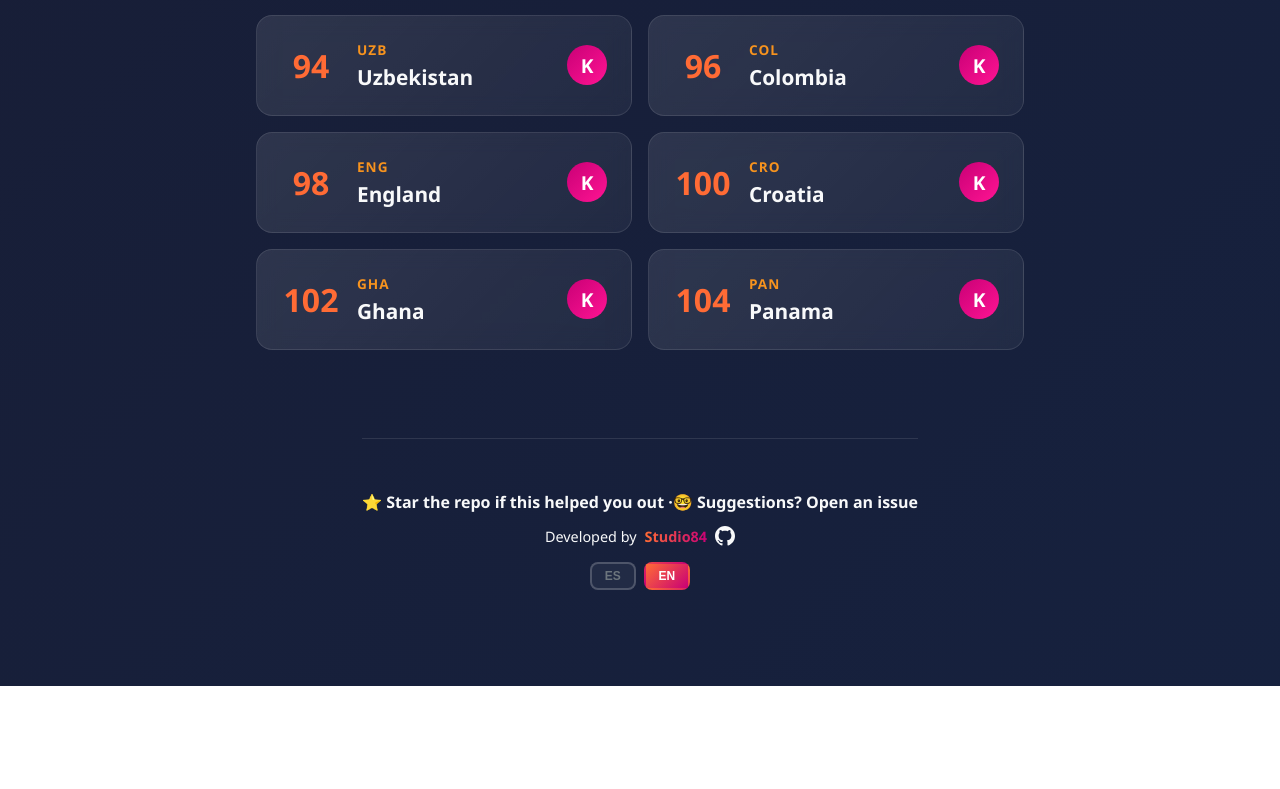
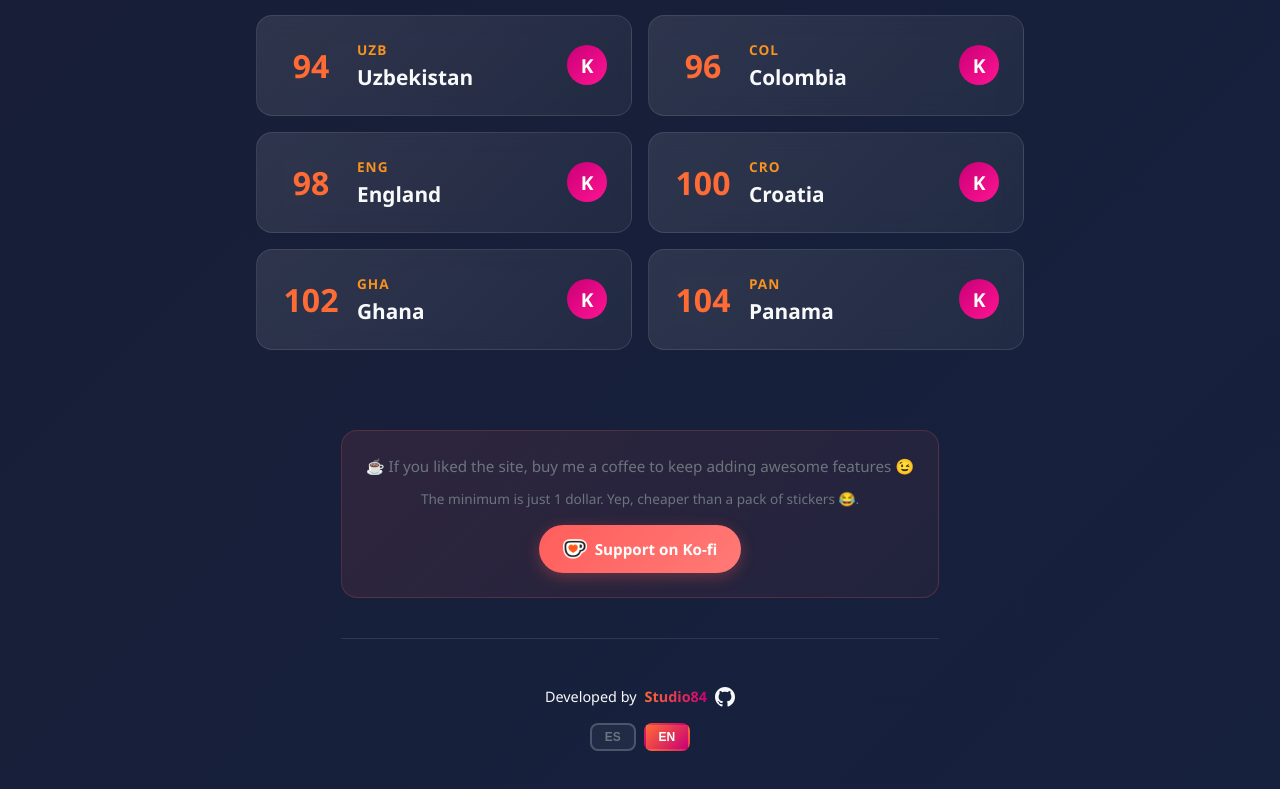
Before and after one commit to robertoandres24/worldcup-album-index, a React (Vite) app: page / in a window 1280 px wide. Shown: the part 2859-3648 px from the top of the page. Before the commit the page ends 3545 px from the top, so only its background shows below. Built offline with nearby package versions, Linux system fonts and the light colour scheme.

Commit message:
ko-fi integration

```diff
--- a/src/App.jsx
+++ b/src/App.jsx
@@ -318,25 +318,25 @@ function App() {
       )}
 
       <footer>
-        <div className="github-section">
-          <p className="github-message">
-            <a
-              href="https://github.com/robertoandres24/worldcup-album-index"
-              target="_blank"
-              rel="noopener noreferrer"
-              className="github-link"
-            >
-              ⭐ {t('starMessage')} · {' '}
-            </a>
-            <a
-              href="https://github.com/robertoandres24/worldcup-album-index/issues"
-              target="_blank"
-              rel="noopener noreferrer"
-              className="github-link"
-            >
-              {' '} 🤓 {t('suggestImprovement')}
-            </a>
+        <div className="kofi-section">
+          <p className="kofi-message">
+            ☕ {t('kofiMessage')}
           </p>
+          <p className="kofi-sub-message">
+            {t('kofiSubMessage')}
+          </p>
+          <a
+            href="https://ko-fi.com/studio84"
+            target="_blank"
+            rel="noopener noreferrer"
+            className="kofi-btn"
+          >
+            <img src="/kofi-icon.png" alt="Ko-fi" className="kofi-icon" />
+            {t('kofiButton')}
+          </a>
+        </div>
+
+                <div className="github-section">
           <p className="github-developed-by">
             <span className="footer-text">{t('footer')}</span>
             <a
@@ -352,6 +352,7 @@ function App() {
             </a>
           </p>
         </div>
+
         <div className="lang-toggle footer-lang">
           <button
             className={`lang-btn ${locale === 'es' ? 'active' : ''}`}
--- a/src/i18n/en.json
+++ b/src/i18n/en.json
@@ -17,5 +17,8 @@
   "shareTitle": "World Cup 2026 FIFA Album Index",
   "shareText": "Quickly find which page each sticker goes in your album",
   "linkCopied": "Link copied to clipboard",
-  "copyLink": "Copy link"
+  "copyLink": "Copy link",
+  "kofiMessage": "If you liked the site, buy me a coffee to keep adding awesome features 😉",
+  "kofiSubMessage": "The minimum is just 1 dollar. Yep, cheaper than a pack of stickers 😂.",
+  "kofiButton": "Support on Ko-fi"
 }
--- a/src/i18n/es.json
+++ b/src/i18n/es.json
@@ -17,5 +17,8 @@
   "shareTitle": "Indice del Album Mundial FIFA 2026",
   "shareText": "Encuentra rápidamente en qué página va cada lámina de tu álbum",
   "linkCopied": "Enlace copiado al portapapeles",
-  "copyLink": "Copiar enlace"
+  "copyLink": "Copiar enlace",
+  "kofiMessage": "Si te gustó el sitio, invítame un cafecito para seguir agregando cosas geniales 😉",
+  "kofiSubMessage": "El minimo es solo 1 dolar. Sip, mas barato que un sobre de laminas 😂.",
+  "kofiButton": "Donar un Cafecito"
 }
--- a/src/index.css
+++ b/src/index.css
@@ -534,6 +534,60 @@ footer {
   text-decoration: underline;
 }
 
+/* Ko-fi Section */
+.kofi-section {
+  margin: 2rem 0;
+  padding: 1.5rem;
+  background: linear-gradient(135deg, rgba(255, 94, 91, 0.1) 0%, rgba(255, 94, 91, 0.05) 100%);
+  border-radius: 16px;
+  border: 1px solid rgba(255, 94, 91, 0.2);
+  text-align: center;
+}
+
+.kofi-message {
+  color: var(--gray);
+  font-size: 0.95rem;
+  margin-bottom: 0.7rem;
+  line-height: 1.5;
+}
+
+.kofi-sub-message {
+  color: var(--gray);
+  font-size: 0.85rem;
+  margin-bottom: 1rem;
+  line-height: 1.5;
+}
+
+.kofi-btn {
+  display: inline-flex;
+  align-items: center;
+  gap: 0.5rem;
+  padding: 0.75rem 1.5rem;
+  background: linear-gradient(135deg, #FF5E5B 0%, #FF7A77 100%);
+  color: #ffffff;
+  font-weight: 600;
+  font-size: 0.95rem;
+  text-decoration: none;
+  border-radius: 50px;
+  transition: all 0.3s ease;
+  box-shadow: 0 4px 15px rgba(255, 94, 91, 0.3);
+}
+
+.kofi-btn:hover {
+  transform: translateY(-2px);
+  box-shadow: 0 8px 25px rgba(255, 94, 91, 0.4);
+}
+
+.kofi-btn:active {
+  transform: translateY(0);
+}
+
+.kofi-icon {
+  width: 24px;
+  height: 24px;
+  object-fit: contain;
+}
+
 .scroll-top-btn {
   position: fixed;
   bottom: 2rem;
@@ -672,6 +726,27 @@ footer {
 
   .country-name {
     font-size: 1.1rem;
+  }
+
+  /* Ko-fi mobile styles */
+  .kofi-section {
+    margin: 1.5rem 0;
+    padding: 1rem;
+  }
+
+  .kofi-message {
+    font-size: 0.85rem;
+    margin-bottom: 0.75rem;
+  }
+
+  .kofi-btn {
+    padding: 0.625rem 1.25rem;
+    font-size: 0.9rem;
+  }
+
+  .kofi-icon {
+    width: 22px;
+    height: 22px;
   }
 }
 
```
Also changed, not shown: public/kofi-icon.png (added).
